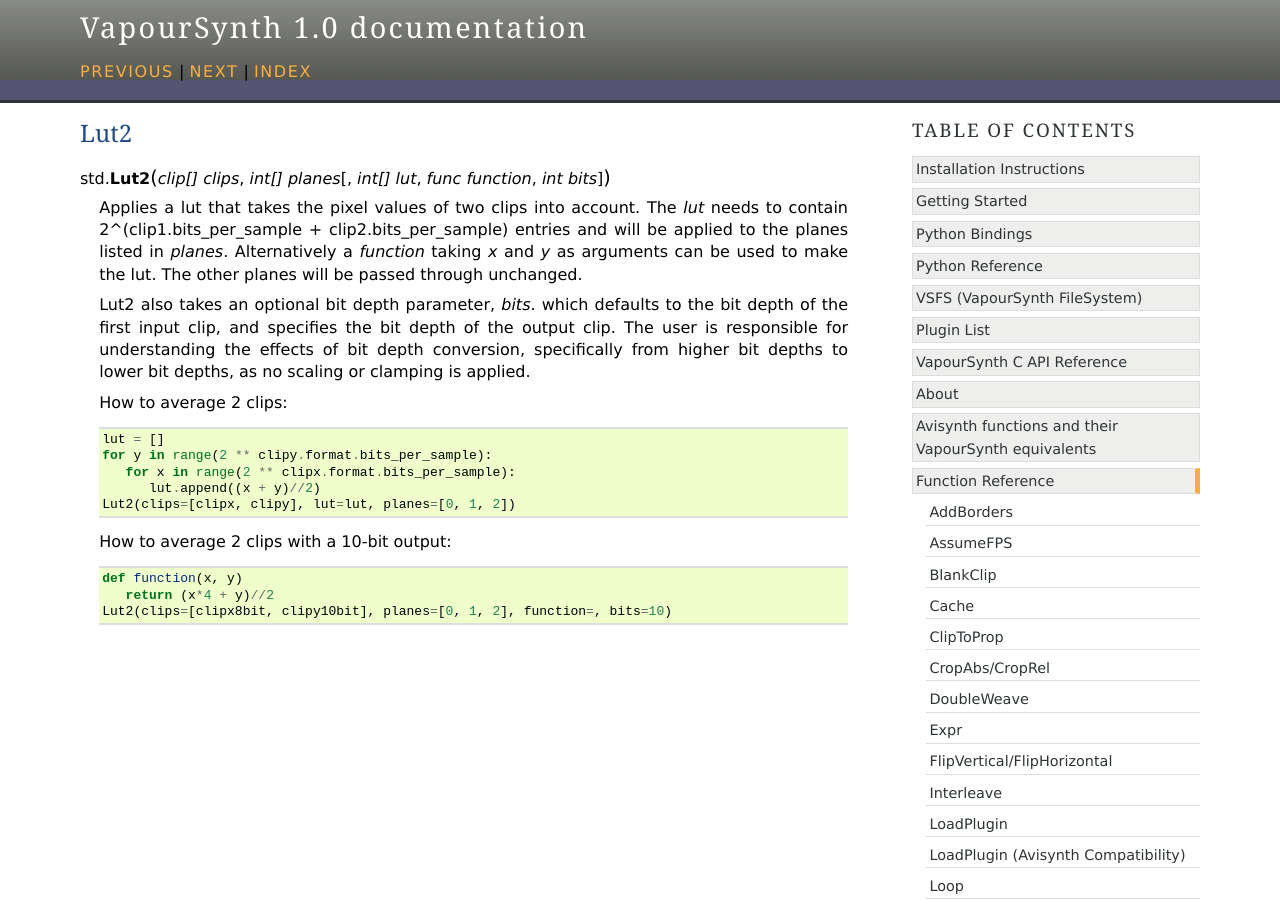
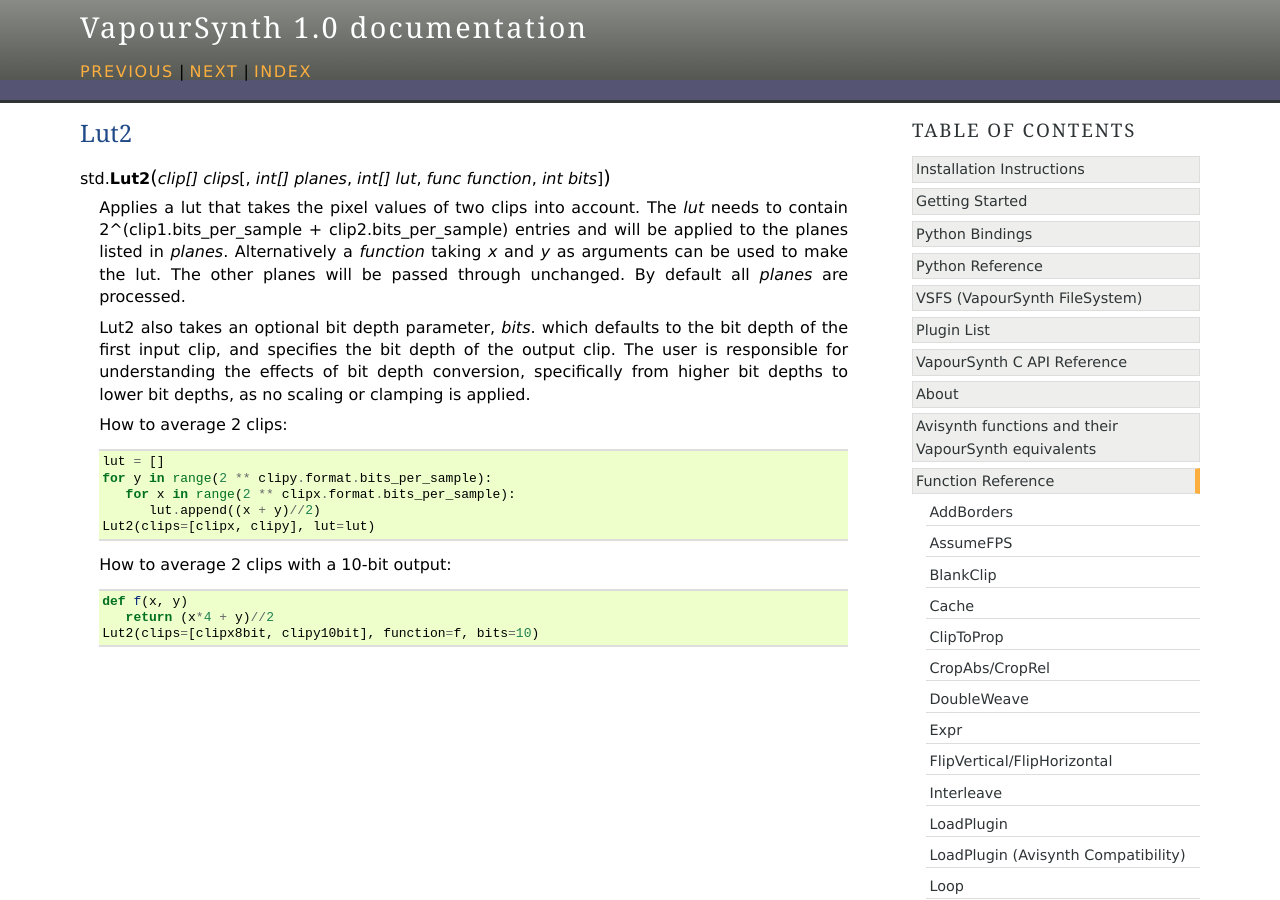
Before and after one commit to vapoursynth/vapoursynth, a Sphinx documentation site: the page built from doc/functions/lut2.rst, in a window 1280 px wide and 900 px high. Built offline with Sphinx 7.4.7, drawn with Linux system fonts in a browser that asks for light colours; formulas are drawn with MathJax 3.

Commit message:
Make lut/lut2 process all planes by default

```diff
--- a/doc/functions/lut.rst
+++ b/doc/functions/lut.rst
@@ -1,10 +1,10 @@
 Lut
 =======
 
-.. function:: Lut(clip clip, int[] planes[, int[] lut, func function])
+.. function:: Lut(clip clip[, int[] planes, int[] lut, func function])
    :module: std
 
-   Applies a lut to the given clip. The lut can be specified as either an array of 2^bits_per_sample value or given as a *function* having an argument named *x* to be evaluated. Either *lut* or *function* must be used. The lut will be applied to the planes listed in *planes*. The other planes will simply be passed through unchanged.
+   Applies a lut to the given clip. The lut can be specified as either an array of 2^bits_per_sample value or given as a *function* having an argument named *x* to be evaluated. Either *lut* or *function* must be used. The lut will be applied to the planes listed in *planes* and the other planes will simply be passed through unchanged. By default all *planes* are processed.
 
    How to limit YUV range (by passing an array)::
 
--- a/doc/functions/lut2.rst
+++ b/doc/functions/lut2.rst
@@ -1,10 +1,10 @@
 Lut2
 =======
 
-.. function:: Lut2(clip[] clips, int[] planes[, int[] lut, func function, int bits])
+.. function:: Lut2(clip[] clips[, int[] planes, int[] lut, func function, int bits])
    :module: std
 
-   Applies a lut that takes the pixel values of two clips into account. The *lut* needs to contain 2^(clip1.bits_per_sample + clip2.bits_per_sample) entries and will be applied to the planes listed in *planes*. Alternatively a *function* taking *x* and *y* as arguments can be used to make the lut. The other planes will be passed through unchanged.
+   Applies a lut that takes the pixel values of two clips into account. The *lut* needs to contain 2^(clip1.bits_per_sample + clip2.bits_per_sample) entries and will be applied to the planes listed in *planes*. Alternatively a *function* taking *x* and *y* as arguments can be used to make the lut. The other planes will be passed through unchanged. By default all *planes* are processed.
 
    Lut2 also takes an optional bit depth parameter, *bits*. which defaults to the bit depth of the first input clip, and specifies the bit depth of the output clip. The user is responsible for understanding the effects of bit depth conversion, specifically from higher bit depths to lower bit depths, as no scaling or clamping is applied.
 
@@ -14,10 +14,10 @@
       for y in range(2 ** clipy.format.bits_per_sample):
          for x in range(2 ** clipx.format.bits_per_sample):
             lut.append((x + y)//2)
-      Lut2(clips=[clipx, clipy], lut=lut, planes=[0, 1, 2])
+      Lut2(clips=[clipx, clipy], lut=lut)
 
    How to average 2 clips with a 10-bit output::
 
-      def function(x, y)
+      def f(x, y)
          return (x*4 + y)//2
-      Lut2(clips=[clipx8bit, clipy10bit], planes=[0, 1, 2], function=, bits=10)
+      Lut2(clips=[clipx8bit, clipy10bit], function=f, bits=10)
```
Also changed, not shown: 2 other files.
